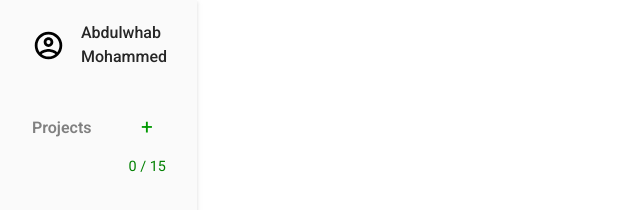
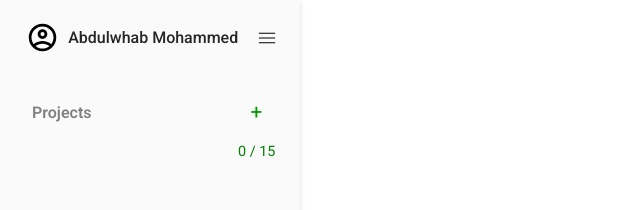
Before and after one commit to abdulwhab-elghareeb/todo-list, a website built with webpack: page src/template.html in a window 1280 px wide. Shown: the whole page, without its empty margins (0-640 px from the left). Built offline with nearby package versions, Linux system fonts and the light colour scheme.

Commit message:
Add opening and closing sidebar feature

```diff
--- a/src/displayController.js
+++ b/src/displayController.js
@@ -6,6 +6,8 @@ import { createTask } from "./createTask.js"
 
 
 export const displayController = (() =>{
+    const sidebarTogglingBtn = document.querySelector("#sidebar-toggling-btn")
+
     const projectsList = document.querySelector("ul")
     const projectsCounter = document.querySelector("#projects-counter")
 
@@ -18,6 +20,14 @@ export const displayController = (() =>{
     const formDescriptionTextarea = document.querySelector("#description-textarea")
     const descriptionTextareaCharCounter = document.querySelector("#description-textarea + .char-counter")
     const formSubmissionBtn = document.querySelector("#project-form-submit-btn")
+
+    sidebarTogglingBtn.addEventListener("click", (e) =>{
+        document.querySelector("#sidebar").classList.toggle("sidebar-close")
+        document.querySelector("#main").classList.toggle("sidebar-close")
+        sidebarTogglingBtn.classList.toggle("sidebar-close")
+
+    })
+
 
     function updateProjectsCounter(){ // updating the color of the counter depending on the current amount of projects
         projectsCounter.textContent = `${projectsContainer.getProjectsArray().length} / ${projectsContainer.getMaxLength()}` // current number of projects / max number of projects
--- a/src/style.css
+++ b/src/style.css
@@ -108,25 +108,62 @@ body{
 
 /* Sidebar */
 #sidebar{
+  overflow: hidden; /* so content inside of sidebar doesn't overflow when sidebar is closed */
+  width: 300px;
+
   background-color: var(--sidebar-background);
 
   display: grid;
   grid-auto-rows: max-content;
 
   gap: 2rem;
-  padding: 1rem;
+  padding: 1rem 0.6rem 1rem 1rem;
 
   box-shadow: var(--shadow-elevation-low);
+
+  transition: width 0.4s, padding 0.4s;
+
 }
+
+#sidebar #sidebar-toggling-btn{
+  position: absolute;
+  left: 250px;
+  top: 20px;
+
+  text-align: center;
+  padding: 6px;
+}
+
+/* sidebar closing/opening transition */
+#sidebar.sidebar-close{
+  width: 0;
+  padding: 0;
+}
+
+#sidebar #sidebar-toggling-btn.sidebar-close{
+  left: 15px;
+}
+
+#main.sidebar-close{
+  margin-left: 0; /* remove the margin when the sidebar is closed */
+}
+
+#main{
+  margin-left: 200px;/* when the sidebar is opened */
+  transition: margin-left 0.6s;
+}
+
 
 #sidebar .user{
   display: flex;
-  grid-auto-flow: column;
-  grid-auto-columns: max-content;
-  align-items: center; /* flexbox's aligning is slightly off in this case */
-  gap: 1rem;
+  align-items: center;
+  justify-content: start;
+  gap: 0.6rem;
+
+  margin-left: -0.4rem;
 
   font-weight: 500;
+  white-space: pre;
 }
 
 #project-container-header{
@@ -265,6 +302,7 @@ textarea[name="project-description"]{
   font-weight: 500;
   color: var(--light-gray);
 }
+
 input + .char-counter{
   top: 90px;
   right: 50px;
--- a/src/template.html
+++ b/src/template.html
@@ -7,6 +7,7 @@
 </head>
 <body>
     <div id="sidebar">
+        <button id="sidebar-toggling-btn"><img src="./assets/menu.svg" alt="" height="23" width="23"></button>
         <div class="user hover">
             <img src="./assets/account-circle-outline.svg" alt="" height="33" width="33">
             <div>Abdulwhab Mohammed</div>
@@ -29,7 +30,7 @@
             </div>
     </div>
 
-    <div id="main-content"></div>
+    <div id="main"></div>
 
     <dialog id="project-dialog">
         <form action="" method="dialog">
```
Also changed, not shown: src/assets/menu.svg (added).
